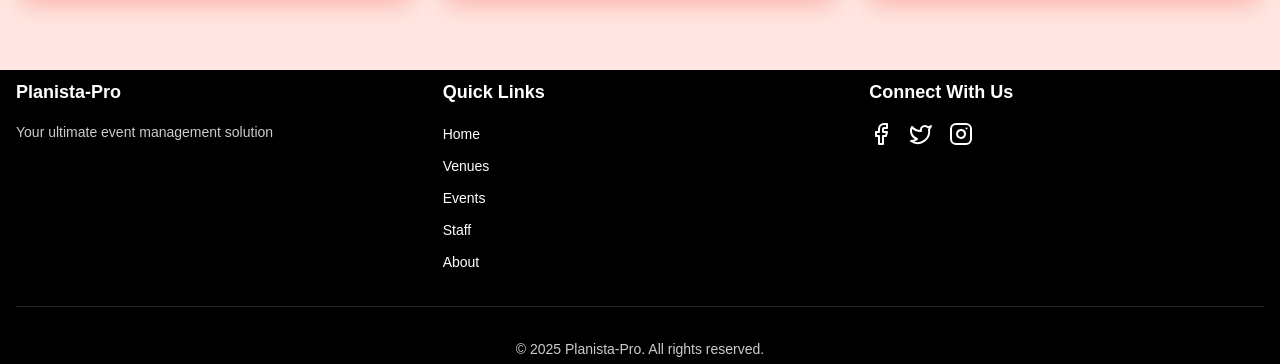
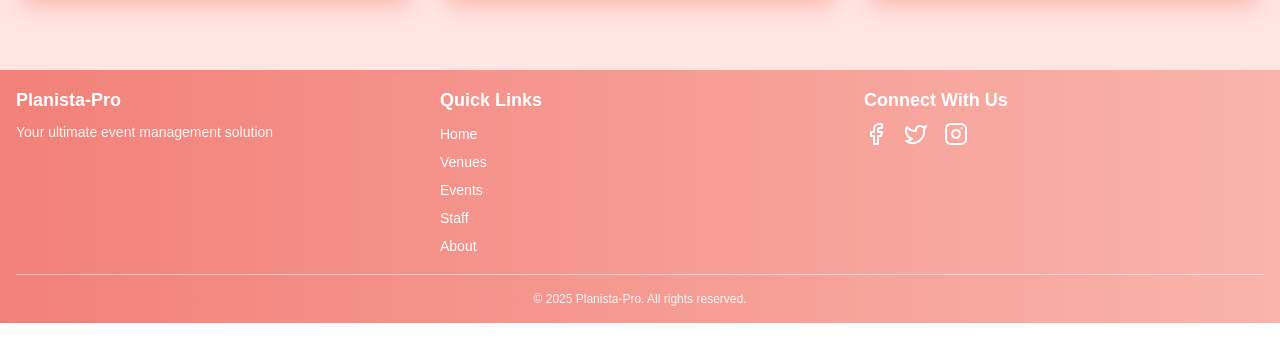
Before and after one commit to KunalBishwal/Planista-Pro, a Next.js app: page / in a window 1280 px wide. Shown: the part 720-1084 px from the top of the page. After the commit the page ends 1043 px from the top, so only its background shows below. Built offline with nearby package versions, Linux system fonts and the light colour scheme.

Commit message:
Update Footer.tsx

```diff
--- a/src/components/Footer.tsx
+++ b/src/components/Footer.tsx
@@ -3,16 +3,18 @@ import { Facebook, Twitter, Instagram } from "lucide-react"
 
 export default function Footer() {
   return (
-    <footer className="bg-black text-white">
-      <div className="container mx-auto px-4 py-2">
-        <div className="grid grid-cols-1 md:grid-cols-3 gap-8">
+    <footer className="bg-gradient-to-r from-[#F28179] to-[#F9B4AB] text-white">
+      <div className="container mx-auto px-4 py-4">
+        <div className="grid grid-cols-1 md:grid-cols-3 gap-6">
           <div>
-            <h3 className="text-lg font-semibold mb-4">Planista-Pro</h3>
-            <p className="text-sm opacity-80">Your ultimate event management solution</p>
+            <h3 className="text-lg font-semibold mb-2">Planista-Pro</h3>
+            <p className="text-sm opacity-90">
+              Your ultimate event management solution
+            </p>
           </div>
           <div>
-            <h3 className="text-lg font-semibold mb-4">Quick Links</h3>
-            <ul className="space-y-2">
+            <h3 className="text-lg font-semibold mb-2">Quick Links</h3>
+            <ul className="space-y-1">
               <li>
                 <Link href="/" className="text-sm hover:underline">
                   Home
@@ -41,7 +43,7 @@ export default function Footer() {
             </ul>
           </div>
           <div>
-            <h3 className="text-lg font-semibold mb-4">Connect With Us</h3>
+            <h3 className="text-lg font-semibold mb-2">Connect With Us</h3>
             <div className="flex space-x-4">
               <a
                 href="https://facebook.com"
@@ -52,16 +54,28 @@ export default function Footer() {
               >
                 <Facebook size={24} aria-hidden="true" />
               </a>
-              <a href="https://twitter.com" target="_blank" rel="noopener noreferrer" className="hover:text-white/80" aria-label="Visit our X page">
+              <a
+                href="https://twitter.com"
+                target="_blank"
+                rel="noopener noreferrer"
+                className="hover:text-white/80"
+                aria-label="Visit our Twitter page"
+              >
                 <Twitter size={24} />
               </a>
-              <a href="https://instagram.com" target="_blank" rel="noopener noreferrer" className="hover:text-white/80" aria-label="Visit our Instagram page">
+              <a
+                href="https://instagram.com"
+                target="_blank"
+                rel="noopener noreferrer"
+                className="hover:text-white/80"
+                aria-label="Visit our Instagram page"
+              >
                 <Instagram size={24} />
               </a>
             </div>
           </div>
         </div>
-        <div className="mt-8 pt-8 border-t border-white/20 text-center text-sm opacity-80">
+        <div className="mt-4 border-t border-white/50 pt-4 text-center text-xs opacity-90">
           <p>&copy; {new Date().getFullYear()} Planista-Pro. All rights reserved.</p>
         </div>
       </div>
```
